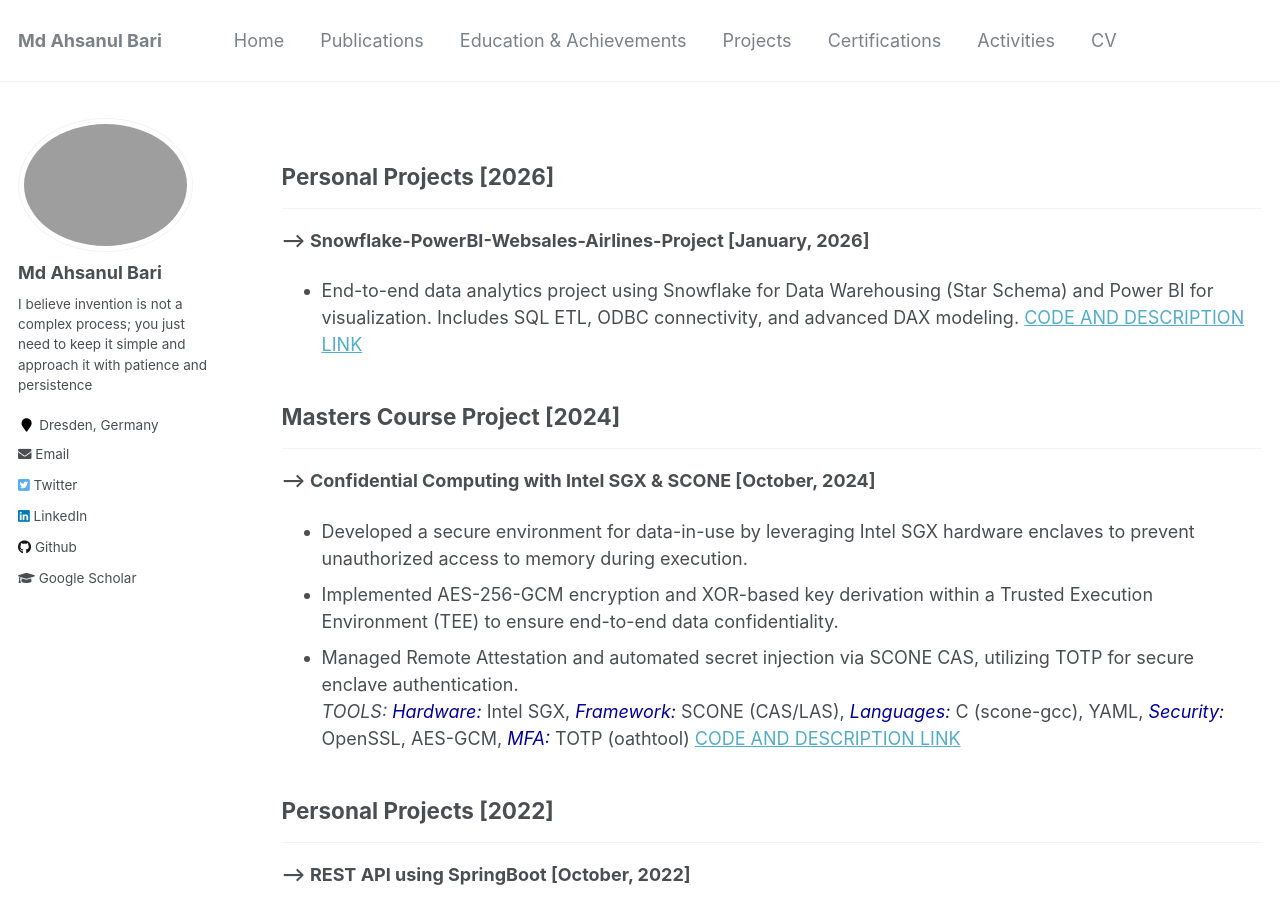
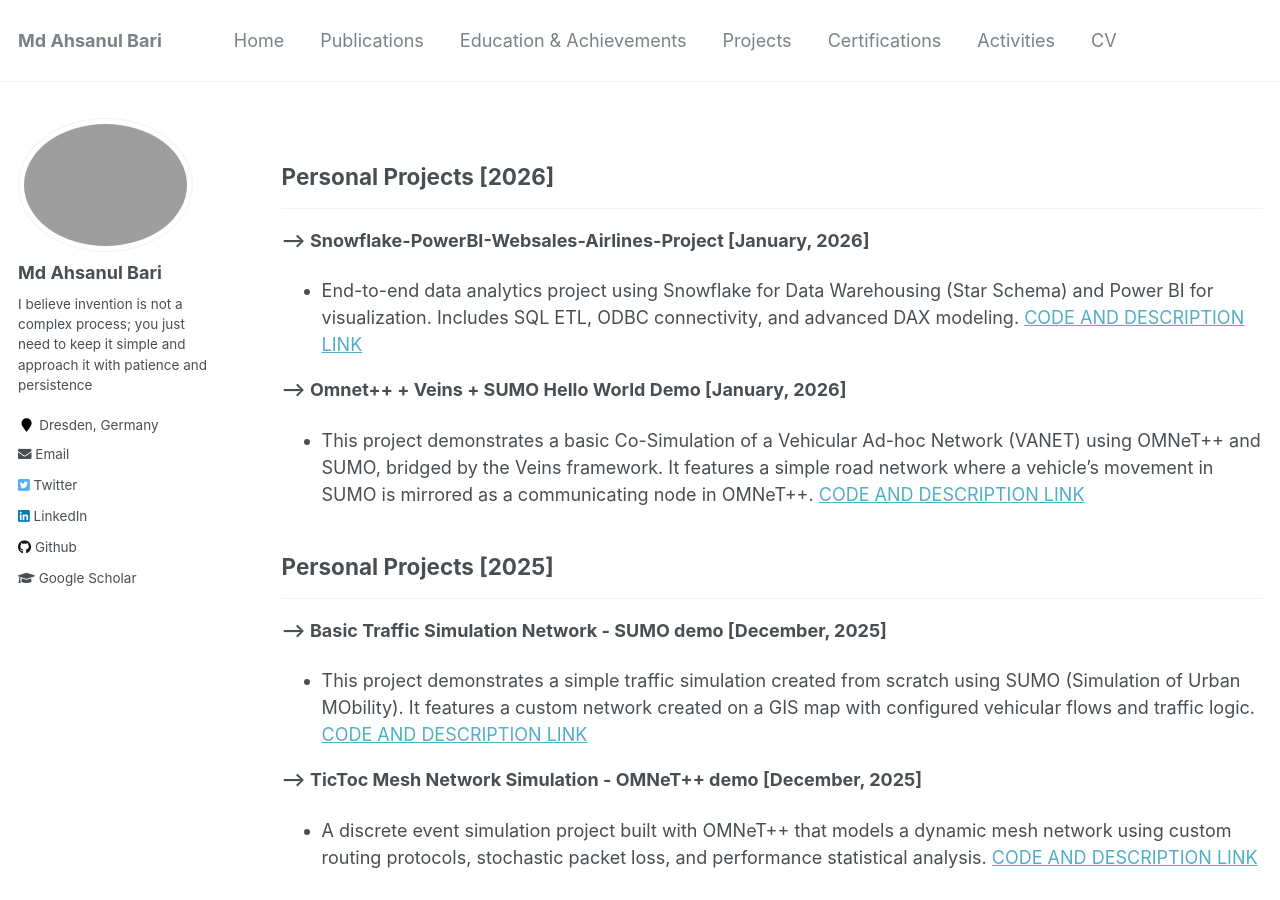
Before and after one commit to AhsanulBariRomi/ahsanul-bari.github.io, a Jekyll site: the page built from _pages/projects.md, in a window 1280 px wide and 900 px high. Built offline with Jekyll 4.4.1, drawn with Linux system fonts in a browser that asks for light colours.

Commit message:
Projects added

```diff
--- a/_pages/projects.md
+++ b/_pages/projects.md
@@ -6,9 +6,28 @@ author_profile: true
 ---
 ## Personal Projects [2026]
 ---
+
+
 <b>--> Snowflake-PowerBI-Websales-Airlines-Project [January, 2026] </b>
 
 - End-to-end data analytics project using Snowflake for Data Warehousing (Star Schema) and Power BI for visualization. Includes SQL ETL, ODBC connectivity, and advanced DAX modeling. [CODE AND DESCRIPTION LINK](https://github.com/AhsanulBariRomi/Snowflake-PowerBI-Websales-Airlines-Project) <br />
+
+
+<b>--> Omnet++ + Veins + SUMO Hello World Demo [January, 2026] </b>
+
+- This project demonstrates a basic Co-Simulation of a Vehicular Ad-hoc Network (VANET) using OMNeT++ and SUMO, bridged by the Veins framework. It features a simple road network where a vehicle's movement in SUMO is mirrored as a communicating node in OMNeT++. [CODE AND DESCRIPTION LINK](https://github.com/AhsanulBariRomi/veins-co-simulation-demo-helloworld) <br />
+
+## Personal Projects [2025]
+---
+<b>--> Basic Traffic Simulation Network - SUMO demo [December, 2025] </b>
+
+- This project demonstrates a simple traffic simulation created from scratch using SUMO (Simulation of Urban MObility). It features a custom network created on a GIS map with configured vehicular flows and traffic logic. [CODE AND DESCRIPTION LINK](https://github.com/AhsanulBariRomi/SUMO-Traffic-Simulation) <br />
+
+
+<b>--> TicToc Mesh Network Simulation - OMNeT++ demo [December, 2025] </b>
+
+- A discrete event simulation project built with OMNeT++ that models a dynamic mesh network using custom routing protocols, stochastic packet loss, and performance statistical analysis. [CODE AND DESCRIPTION LINK](https://github.com/AhsanulBariRomi/tictoc-mesh-network) <br />
+
 
 ## Masters Course Project [2024]
 ---
@@ -17,7 +36,7 @@ author_profile: true
   - Developed a secure environment for data-in-use by leveraging Intel SGX hardware enclaves to prevent unauthorized access to memory during execution. <br />
   - Implemented AES-256-GCM encryption and XOR-based key derivation within a Trusted Execution Environment (TEE) to ensure end-to-end data confidentiality. <br />
   - Managed Remote Attestation and automated secret injection via SCONE CAS, utilizing TOTP for secure enclave authentication. <br />
-  *TOOLS:*
+ *TOOLS:*
   <i style='color:#000099;'>Hardware:</i> Intel SGX, <i style='color:#000099;'>Framework:</i> SCONE (CAS/LAS), <i style='color:#000099;'>Languages:</i> C (scone-gcc), YAML, <i style='color:#000099;'>Security:</i> OpenSSL, AES-GCM, <i style='color:#000099;'>MFA:</i> TOTP (oathtool)
   [CODE AND DESCRIPTION LINK](https://github.com/AhsanulBariRomi/scone-sgx-confidential-computing-demo)
   <br />
```
